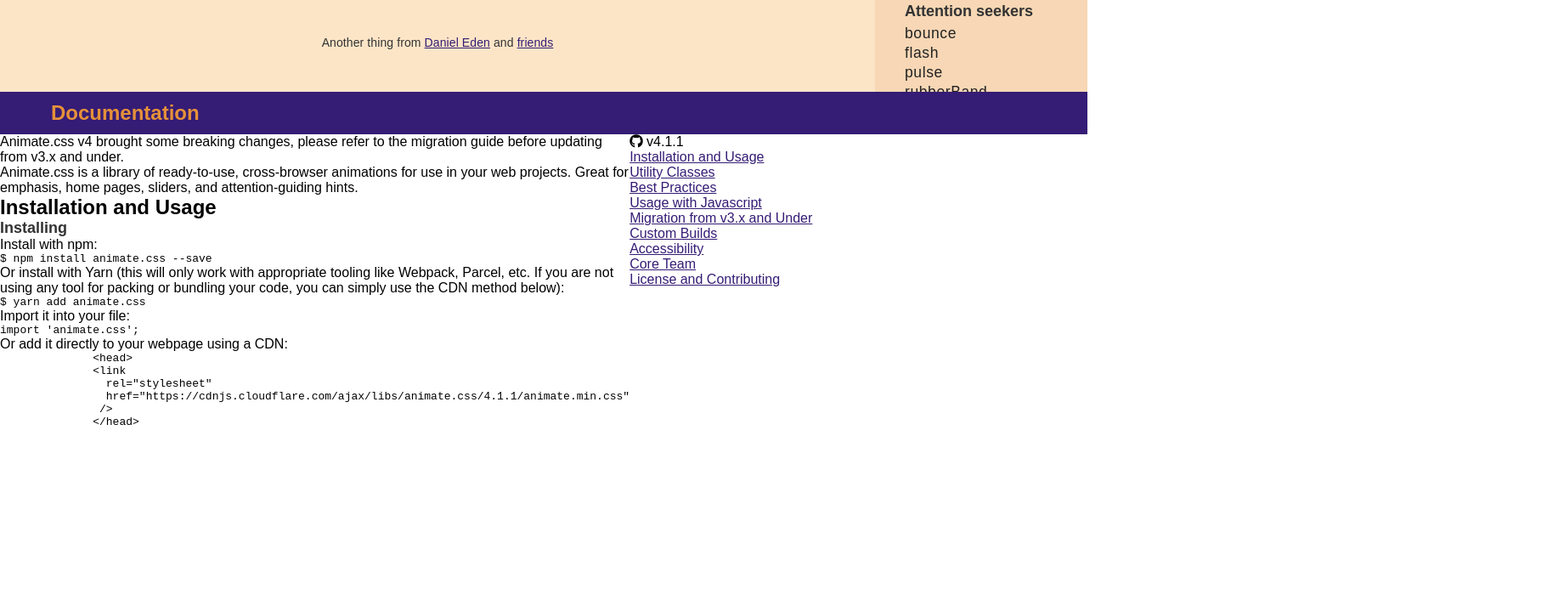
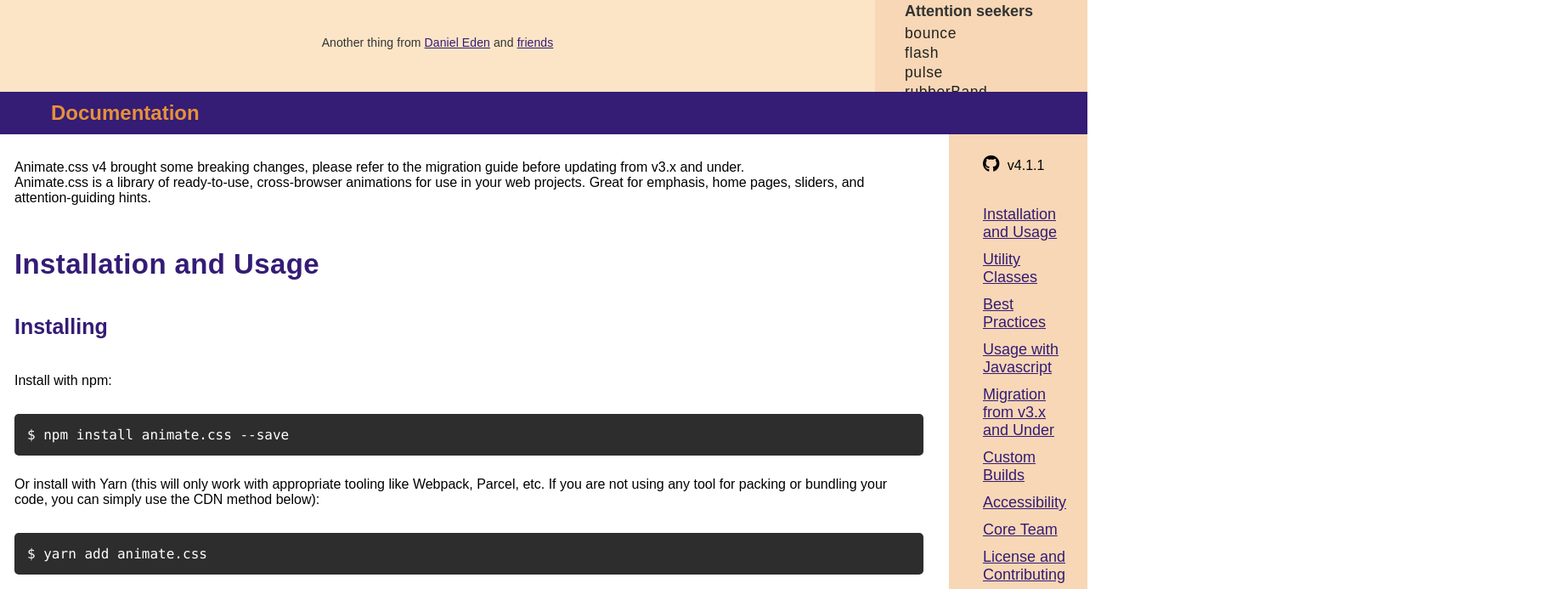
Before and after one commit to betuloran/Animate.css, a plain HTML site: page index.html in a window 1280 px wide. Shown: the part 642-1335 px from the top of the page at 85% size, 1841 px wide, since content can reach past the window. Before the commit the page ends 1161 px from the top, so only its background shows below. Drawn offline with Linux system fonts and the light colour scheme.

Commit message:
Documentation part updated

```diff
--- a/index.html
+++ b/index.html
@@ -104,7 +104,7 @@
             </p>
           </section>
           <section>
-            <h2>Installation and Usage</h2>
+            <h2>Installation and Usage </h2>
             <h3>Installing</h3>
             <p>Install with npm:</p>
             <pre>$ npm install animate.css --save</pre>
@@ -134,7 +134,8 @@
           </section>
         </div>
         <div class="sidebar">
-          <div class="version"><a href=""><i class="fa-brands fa-github" style="color: #000000;"></i></a> v4.1.1</div>
+          <div class="version"><a href=""><i class="fa-brands fa-github"
+                style="color: #000000;font-size:20px;margin-right:5px;"></i></a> v4.1.1</div>
           <nav>
             <ul>
               <li>
@@ -149,7 +150,7 @@
                   Usage with Javascript
                 </a></li>
               <li><a href="">
-                  Migration from v3.x and Under
+                  Migration from v3.x <br> and Under
                 </a></li>
               <li><a href="">
                   Custom Builds
@@ -161,7 +162,7 @@
                   Core Team
                 </a></li>
               <li><a href="">
-                  License and Contributing</a></li>
+                  License and <br> Contributing</a></li>
             </ul>
           </nav>
         </div>
--- a/scss/main.scss
+++ b/scss/main.scss
@@ -134,4 +134,60 @@ main {
         }
     }
 
+    .content {
+        grid-column: 2 / 3;
+        padding: 30px 30px 30px 0;
+        h2{
+            font-size: 33px;
+            color: var(--renk3);
+            letter-spacing: .4px;
+            padding-bottom:40px;
+            padding-top:20px;
+        }
+        h3{
+            font-size:25px;
+            color: var(--renk3);
+            padding-bottom:40px;
+        }
+        pre{
+            background: var(--pre-color);
+            margin-bottom: 25px;
+            padding: 15px;
+            color: #fff;
+            border-radius:5px;
+            font-family:Monoco, Consolas;
+        }
+        p{
+            margin-bottom: 30px;
+
+        }
+    }
+
+    .sidebar {
+        grid-column: 3 / 3;
+        background: var(--renk2);
+        padding: 25px;
+        padding-left: 40px;
+
+        .version {
+            font-size: 16px;
+            padding-bottom: 35px;
+        }
+
+        nav {
+            ul {
+                li {
+                    margin-bottom: 5px;
+                    a {
+                        display: block;
+                        padding:3px 0;
+                        font-size: 18px;
+                    }
+                }
+
+
+            }
+        }
+
+    }
 }
```
Also changed, not shown: css/style.css, 1 other file. Lines whose indentation alone changed are shown as unchanged.
